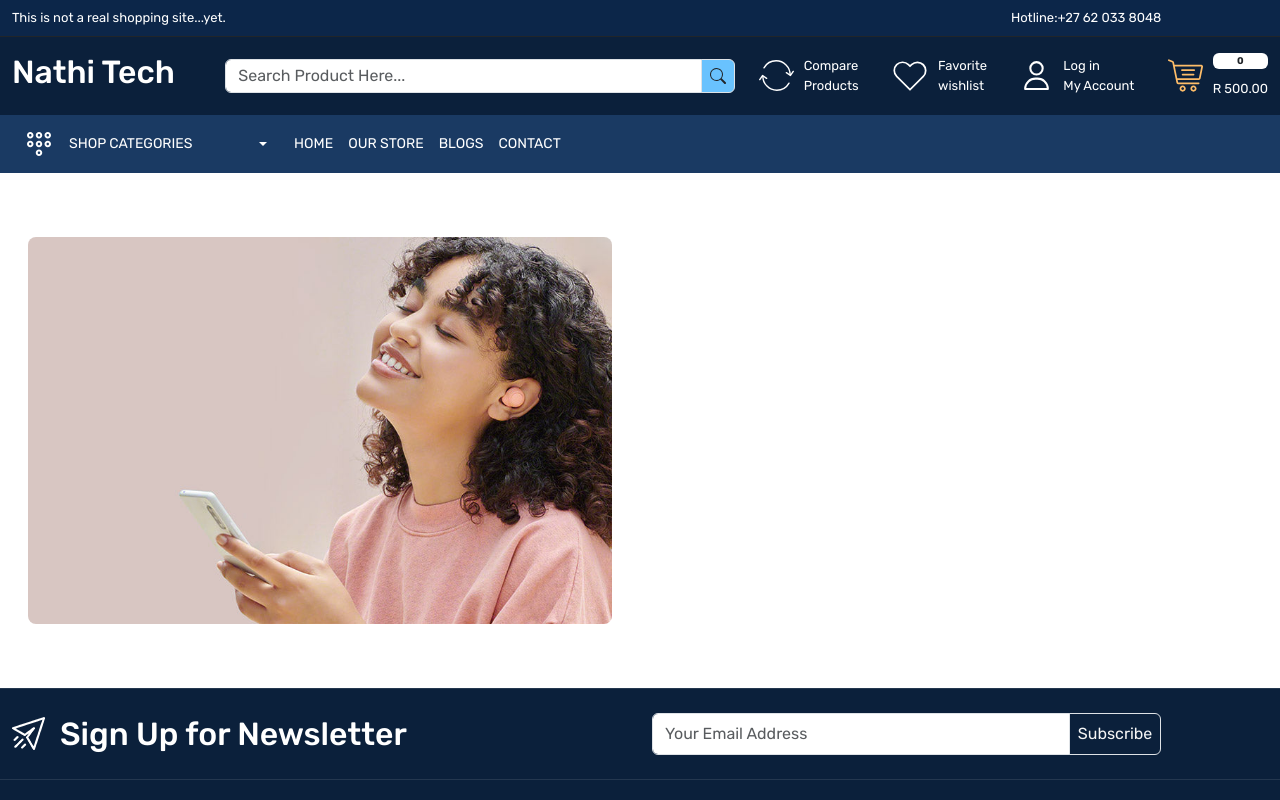
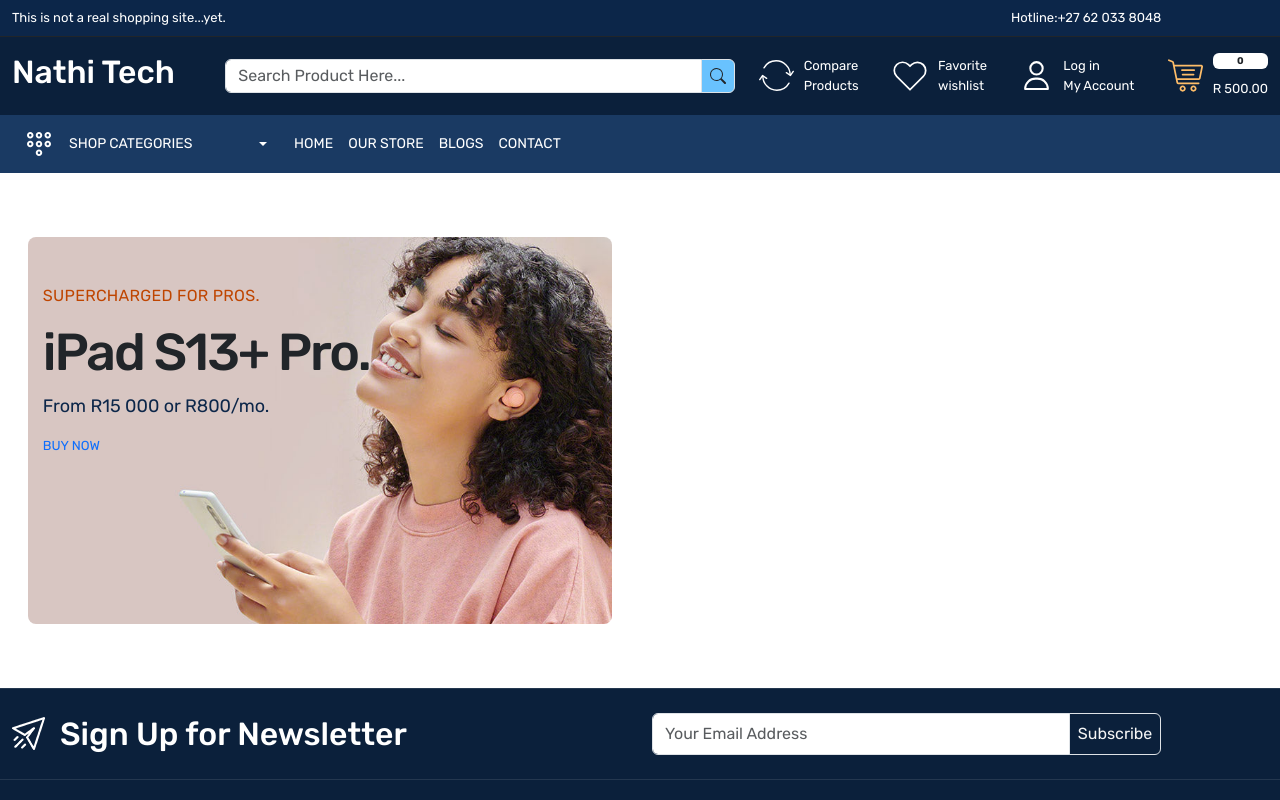
Before and after one commit to Inathi-M/Nathi-Tech, a React (Create React App) app: page / in a window 1280 px wide. Shown: the top 800 px of the page. Built offline with nearby package versions, Linux system fonts and the light colour scheme.

Commit message:
Adding styling to the banner

```diff
--- a/src/App.css
+++ b/src/App.css
@@ -9,6 +9,7 @@
   --color-1a3a63: #1a3a63;
   --color-febd69: #69c2fe;
   --color-0676c0: #0676c0;
+  --color-bf4500: #bf4500;
 }
 .form-control:focus {
   box-shadow: none;
@@ -88,3 +89,33 @@
   padding: 8px 17px;
 }
 /*Footer Part Ends Here*/
+
+/* Home Part starts Here*/
+.main-banner-content {
+  top: 15%;
+  left: 5%;
+}
+.main-banner-content h4 {
+  font-size: 16px;
+  font-weight: 400;
+  line-height: 24px;
+  color: var(--color-bf4500);
+  margin: 0 0 12px;
+  letter-spacing: 0.3px;
+  text-transform: uppercase;
+}
+.main-banner-content h5 {
+  font-size: 52px;
+  line-height: 64px;
+  letter-spacing: -2px;
+  font-weight: 500;
+  padding: 0;
+  text-transform: none;
+}
+.main-banner-content p {
+  font-size: 18px;
+  line-height: 28px;
+  letter-spacing: 0.4;
+  color: var(--color-012a5f);
+}
+/*Home Part Ends Here*/
--- a/src/pages/Home.js
+++ b/src/pages/Home.js
@@ -1,5 +1,5 @@
 import React from "react";
-
+import { Link } from "react-router-dom";
 const Home = () => {
   return (
     <>
@@ -7,12 +7,18 @@
         <div className="container-xxl">
           <div className="row">
             <div className="col-6">
-              <div className="main-banner-content p-3">
+              <div className="main-banner position-relative  p-3">
                 <img
                   src="images/main-banner-1.jpg"
                   className="img-fluid rounded-3"
                   alt="main banner"
                 />
+                <div className="main-banner-content position-absolute ">
+                  <h4>SUPERCHARGED FOR PROS.</h4>
+                  <h5>iPad S13+ Pro.</h5>
+                  <p>From R15 000 or R800/mo.</p>
+                  <Link>BUY NOW</Link>
+                </div>
               </div>
             </div>
             <div className="col-6"></div>
```
